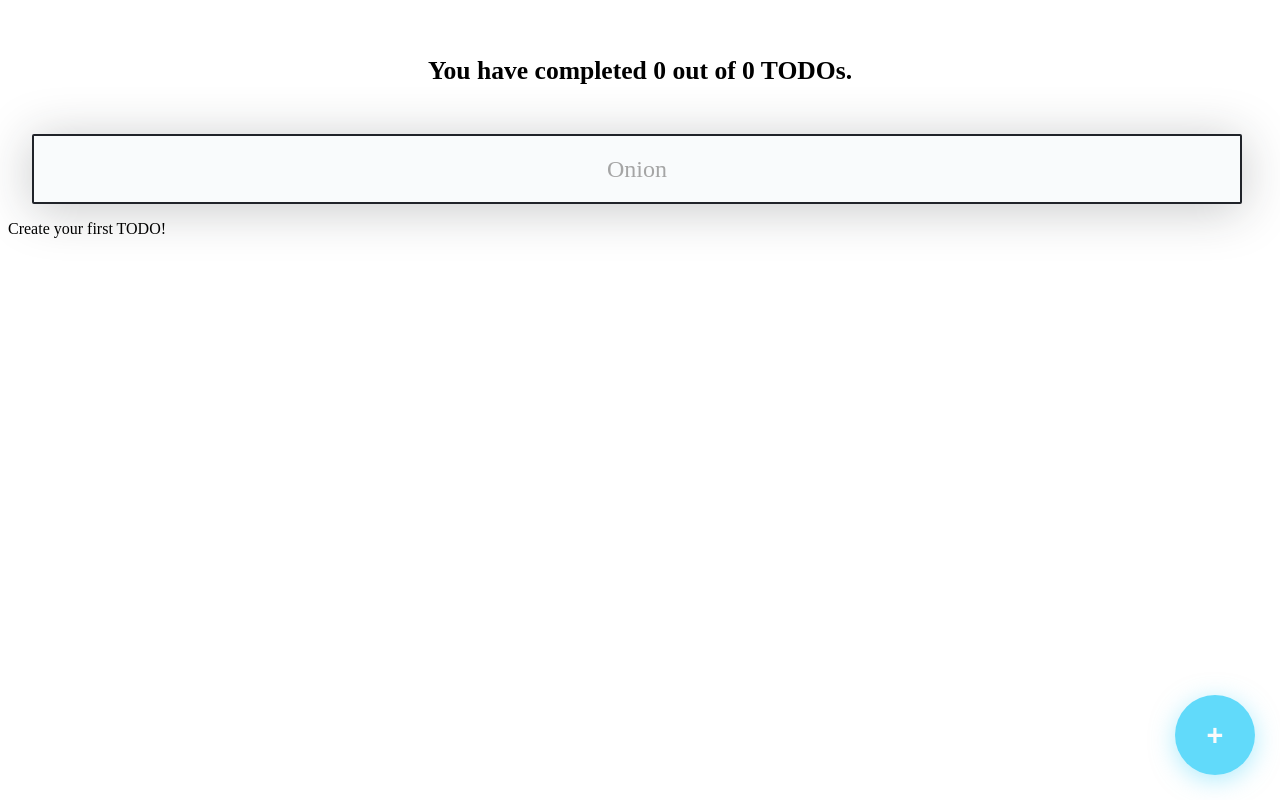
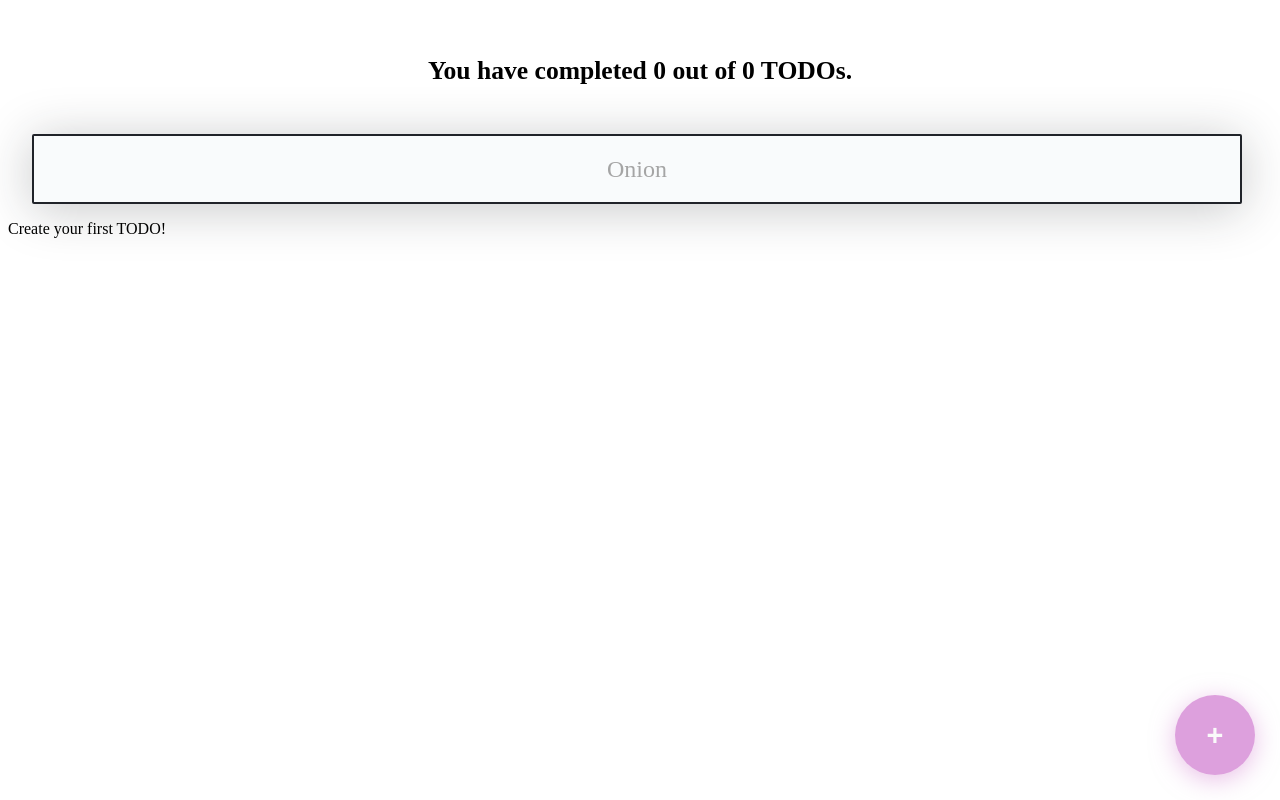
Before and after one commit to YuneidyC/todo-app, a React (Create React App) app: page / in a window 1280 px wide. Built offline with nearby package versions, Linux system fonts and the light colour scheme.

Commit message:
Add modal and button functionality

```diff
--- a/public/index.html
+++ b/public/index.html
@@ -11,6 +11,7 @@
 
 <body>
     <div id="root"></div>
+    <div id="modal"></div>
 </body>
 
 </html>
--- a/src/App/App.js
+++ b/src/App/App.js
@@ -6,6 +6,7 @@ import { TodoList } from '../components/TodoList';
 import { TodoItem } from '../components/TodoItem';
 import { CreateTodoButton } from '../components/CreateTodoButton';
 import { TodoContext } from '../TodoContext';
+import { Modal } from '../components/Modal';
 
 
 function App() {
@@ -15,25 +16,14 @@ function App() {
         searchedTodos,
         completeTodo,
         deleteTodo,
+        openModal,
+        setOpenModal
     } = React.useContext(TodoContext);
+
     return (
         <React.Fragment>
-            <TodoCounter
-            // total={totalTodos}
-            // completed={completedTodos}
-            />
-            <TodoSearch
-            // searchValue={searchValue}
-            // setSearchValue={setSearchValue}
-            />
-            {/* <TodoContext.Consumer>
-                    {({
-                        error,
-                        loading,
-                        searchedTodos,
-                        completeTodo,
-                        deleteTodo,
-                    }) => ( */}
+            <TodoCounter />
+            <TodoSearch />
             <TodoList>
                 {error && <p>Error</p>}
                 {loading && <p>Loading...</p>}
@@ -49,9 +39,17 @@ function App() {
                     />
                 ))}
             </TodoList>
-            {/* )}
-                </TodoContext.Consumer> */}
-            <CreateTodoButton />
+
+            {openModal && (
+                <Modal>
+                    <p>{searchedTodos.length > 0 && searchedTodos[0].text}</p>
+                </Modal>
+            )}
+
+            <CreateTodoButton
+                openModal={openModal}
+                setOpenModal={setOpenModal}
+            />
         </React.Fragment>
     );
 }
--- a/src/TodoContext/index.js
+++ b/src/TodoContext/index.js
@@ -3,9 +3,11 @@ import { useLocalStorage } from "./useLocalStorage";
 
 const TodoContext = React.createContext();
 
+
 function TodoProvider(props) {
     const { item: todos, saveItem: saveTodos, loading, error } = useLocalStorage('TODOS_V1', []);
     const [searchValue, setSearchValue] = React.useState('');
+    const [openModal, setOpenModal] = React.useState(false);
 
     const completedTodos = todos.filter(todo => todo.completed).length;
     const totalTodos = todos.length;
@@ -47,6 +49,8 @@ function TodoProvider(props) {
             searchedTodos,
             completeTodo,
             deleteTodo,
+            openModal,
+            setOpenModal,
         }}>
             {props.children}
         </TodoContext.Provider>
--- a/src/components/CreateTodoButton.js
+++ b/src/components/CreateTodoButton.js
@@ -1,10 +1,18 @@
 import React from 'react';
 import '../styles/CreateTodoButton.css';
 
-function CreateTodoButton() {
+function CreateTodoButton({ openModal, setOpenModal }) {
+    const onClickButton = () => {
+        if (openModal) {
+            setOpenModal(false);
+        } else {
+            setOpenModal(true);
+        }
+    }
+
     return (
         <div className='CreateTodoButton'>
-            <button className='CreateTodoButton--button'>+</button>
+            <button className='CreateTodoButton--button' onClick={() => onClickButton()}>+</button>
         </div>
     );
 }
--- /dev/null
+++ b/src/components/Modal.js
@@ -0,0 +1,15 @@
+import React from "react";
+import ReactDOM from "react-dom";
+import '../styles/Modal.css';
+
+
+function Modal({ children }) {
+    return ReactDOM.createPortal(
+        <div className="ModalBackground">
+            {children}
+        </div>,
+        document.getElementById('modal'),
+    );
+}
+
+export { Modal };
--- a/src/styles/CreateTodoButton.css
+++ b/src/styles/CreateTodoButton.css
@@ -1,6 +1,6 @@
 .CreateTodoButton {
-    background-color: #61DAFA;
-    box-shadow: 0px 5px 25px rgba(97, 218, 250, 0.5);
+    background-color: plum;
+    box-shadow: 0px 5px 25px rgba(212, 129, 207, 0.5);
     border-radius: 50%;
     position: fixed;
     bottom: 25px;
@@ -10,9 +10,7 @@
     display: flex;
     justify-content: center;
     align-items: center;
-
-    transform: rotate(0);
-    transition: .3s ease;
+    z-index: 1;
 }
 
 .CreateTodoButton--button {
@@ -24,9 +22,12 @@
     height: 40px;
     cursor: pointer;
     font-size: 1.8rem;
+
+    transform: rotate(0);
+    transform-origin: center center;
+    transition: .3s ease;
 }
 
-
-.CreateTodoButton:hover {
-    transform: rotate(90deg);
+.CreateTodoButton--button:hover {
+    transform: rotate(180deg);
 }
--- /dev/null
+++ b/src/styles/Modal.css
@@ -0,0 +1,12 @@
+.ModalBackground {
+    background: rgba(32, 35, 41, 0.8);
+    position: fixed;
+    top: -10px;
+    left: -10px;
+    right: -10px;
+    bottom: -10px;
+    display: flex;
+    justify-content: center;
+    align-items: center;
+    color: white;
+}
```
